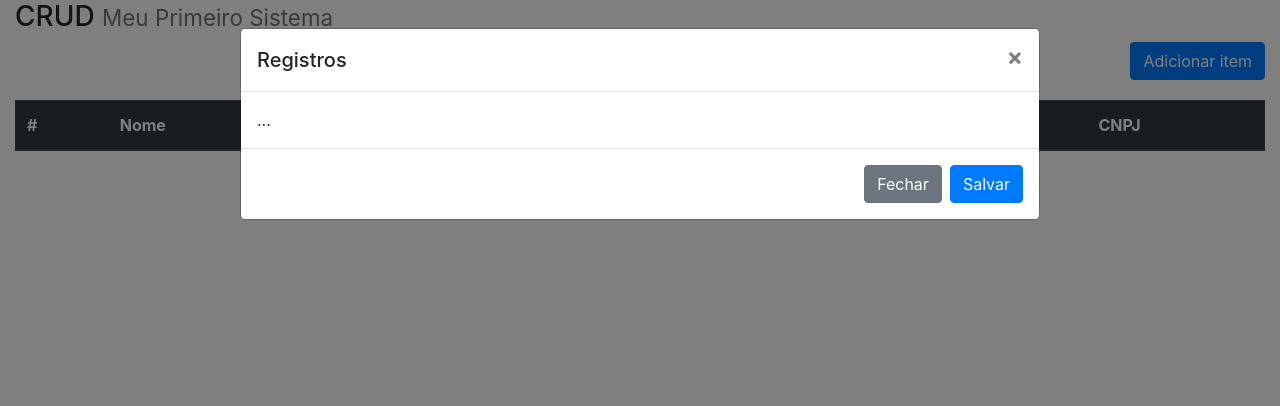
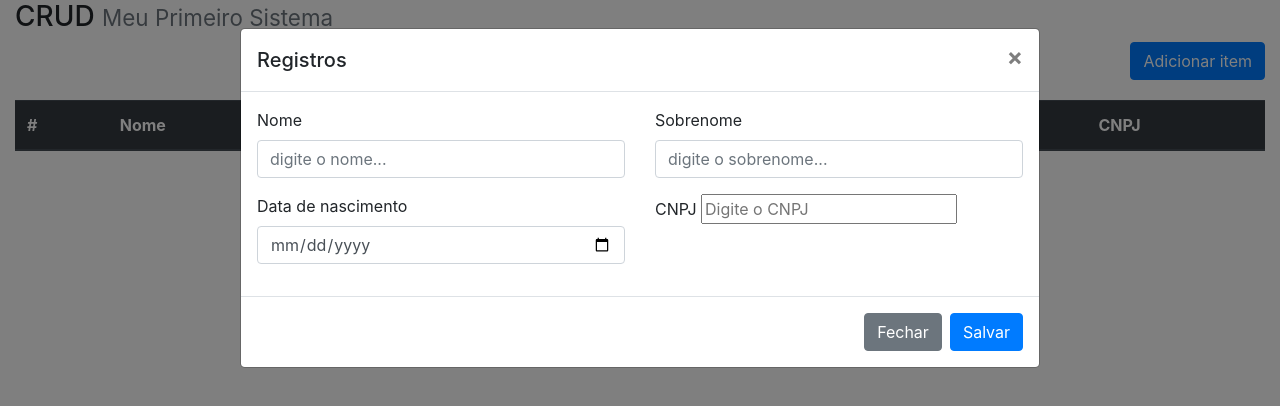
Before and after one commit to JoaoPedro1595/Crud_Trabalho_Almir, a plain HTML site: page index.html in a window 1280 px wide. Both pictures are taken after a click on the button "Adicionar item". Drawn offline with nearby package versions, Linux system fonts and the light colour scheme.

Commit message:
Programação Dia 2
Adicionado o Modal entre outras coisas

```diff
--- a/index.html
+++ b/index.html
@@ -2,15 +2,14 @@
 <html lang="en">
 
 <head>
-    <!-- Required meta tags -->
+
     <meta charset="utf-8">
     <meta name="viewport" content="width=device-width, initial-scale=1, shrink-to-fit=no">
 
-    <!-- Bootstrap CSS -->
     <link rel="stylesheet" href="https://cdn.jsdelivr.net/npm/bootstrap@4.5.3/dist/css/bootstrap.min.css"
         integrity="sha384-TX8t27EcRE3e/ihU7zmQxVncDAy5uIKz4rEkgIXeMed4M0jlfIDPvg6uqKI2xXr2" crossorigin="anonymous">
 
-    <title>Hello, world!</title>
+    <title>CRUD Almir</title>
 </head>
 
 <body>
@@ -59,12 +58,40 @@
                     </button>
                 </div>
                 <div class="modal-body">
-                    ...
+                    <div class="row">
+                        <div class="col-md-6">
+                            <div class="form-group">
+                                <label for="">Nome</label>
+                                <input id="txt_nome" type="text" pattern="([aA-zZ]+)" class="form-control"
+                                    placeholder="digite o nome..." />
+                            </div>
+                        </div>
+                        <div class="col-md-6">
+                            <div class="form-group">
+                                <label for="">Sobrenome</label>
+                                <input id="txt_sobrenome" type="text" class="form-control"
+                                    placeholder="digite o sobrenome..." />
+                            </div>
+                        </div>
+                    </div>
+                    <div class="row">
+                        <div class="col-md-6">
+                            <div class="form-group">
+                                <label for="">Data de nascimento</label>
+                                <input id="txt_nasc" type="date" class="form-control">
+                            </div>
+                        </div>
+                        <div class="col-md-6">
+                            <div class="form-group">
+                                <label for="">CNPJ</label>
+                                <input id="txt_cnpj" type="text" class="form control" placeholder="Digite o CNPJ">
+                            </div>
+                        </div>
+                    </div>
                 </div>
                 <div class="modal-footer">
                     <button type="button" class="btn btn-secondary" data-dismiss="modal">Fechar</button>
                     <button type="button" class="btn btn-primary">Salvar</button>
-                </div>
                 </div>
             </div>
         </div>
--- a/index.js
+++ b/index.js
@@ -23,4 +23,19 @@ $(function() {
     if (dados){
         popula_tabela()
     }
+
+    $("abtnSalvar").click(function(){
+
+        let Nome = $("#txt_nome").val()
+        let Sobrenome = $("#txt_sobrenome").val()
+        let Nasc = $("#txt_nasc").val()
+        let CNPJ = $("#txt_cnpj").val()
+
+
+        let registro = {}
+
+
+
+    })
+
 })
```
Lines whose indentation alone changed are shown as unchanged.
